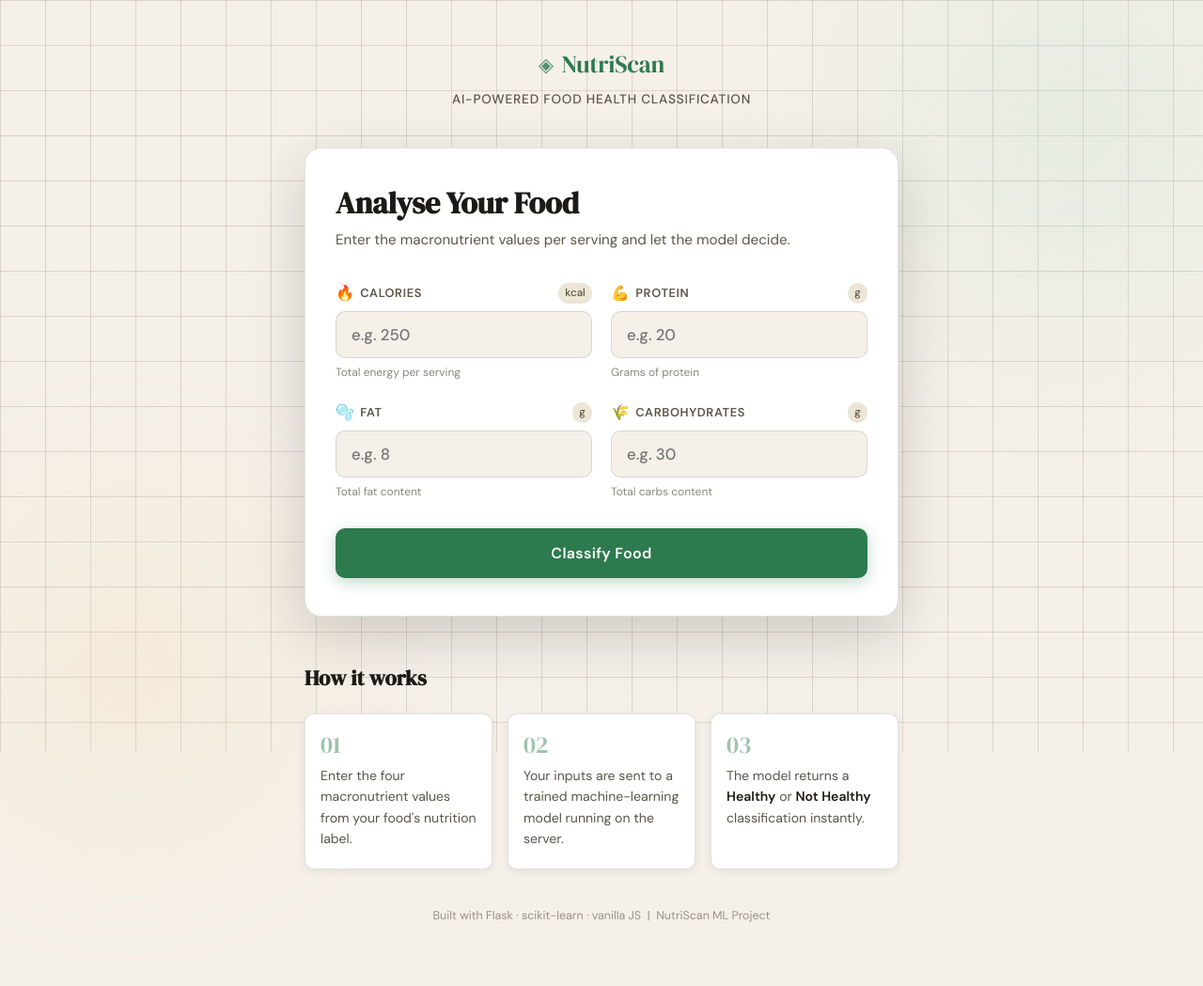
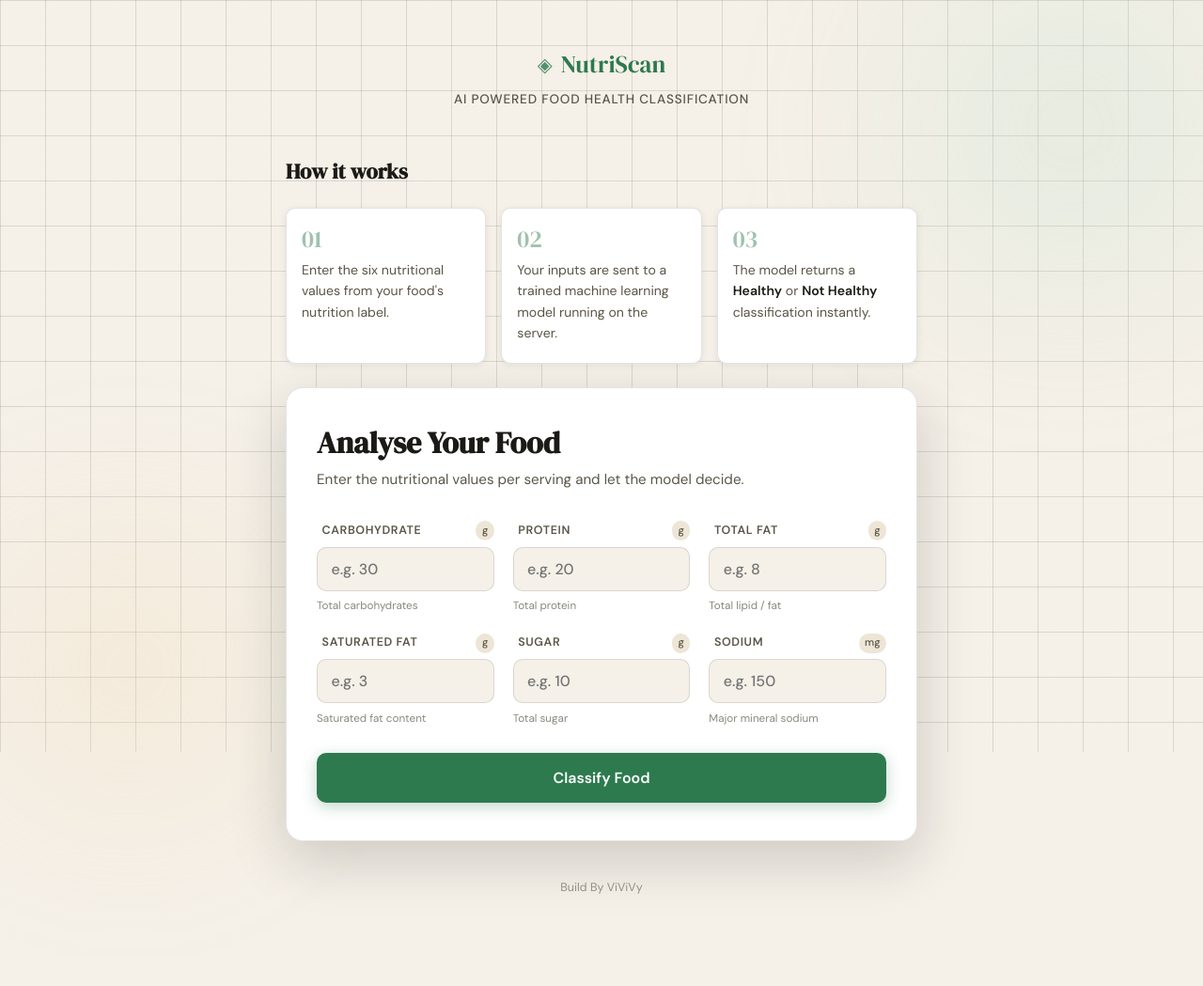
Before and after one commit to VincentiusRP/NutriScan, a Flask app: page / in a window 1280 px wide. Shown: the whole page at 94% size. After the commit the page ends 951 px from the top, so only its background shows below. Run offline with Flask 3, Linux system fonts and the light colour scheme; parts of the project's set-up code (start-up, migrations or seed data) failed here and were passed over.

Commit message:
update model v2

```diff
--- a/app.py
+++ b/app.py
@@ -1,22 +1,15 @@
 """
 food-classifier/app.py
-======================
-Flask backend — loads the trained ML model and exposes a
-/predict POST endpoint that the frontend calls via fetch().
-
-Run:  python app.py
-Then open: http://127.0.0.1:5000
 """
 
 import os
 import joblib
 import numpy as np
+import pandas as pd
 from flask import Flask, request, jsonify, render_template
 
-# ── App setup ──────────────────────────────────────────────────────────────
 app = Flask(__name__)
 
-# ── Load model at startup ──────────────────────────────────────────────────
 MODEL_PATH = os.path.join("model", "food_classifier_model.pkl")
 
 try:
@@ -25,19 +18,15 @@ try:
 except FileNotFoundError:
     raise FileNotFoundError(
         f"\n[ERROR] Model file not found at '{MODEL_PATH}'.\n"
-        "   Place your model at  food-classifier/model/food_classifier_model.pkl\n"
     )
 
-# No scaler used
 scaler = None
 
-# ── Label mapping ──────────────────────────────────────────────────────────
 LABEL_MAP = {
     0: "Not Healthy",
     1: "Healthy",
+    2: "Fair",
 }
-
-# ── Routes ─────────────────────────────────────────────────────────────────
 
 @app.route("/")
 def index():
@@ -49,7 +38,11 @@ def predict():
     try:
         data = request.get_json(force=True)
 
-        required_fields = ["calories", "protein", "fat", "carbs"]
+        required_fields = [
+            "carbohydrate", "protein", "fat_total",
+            "saturated_fat", "sugar", "sodium"
+        ]
+
         for field in required_fields:
             if field not in data:
                 return jsonify({"error": f"Missing field: '{field}'"}), 400
@@ -58,15 +51,29 @@ def predict():
             except (ValueError, TypeError):
                 return jsonify({"error": f"Field '{field}' must be a number"}), 400
 
-        calories = float(data["calories"])
-        protein  = float(data["protein"])
-        fat      = float(data["fat"])
-        carbs    = float(data["carbs"])
+        carbohydrate  = float(data["carbohydrate"])
+        protein       = float(data["protein"])
+        fat_total     = float(data["fat_total"])
+        saturated_fat = float(data["saturated_fat"])
+        sugar         = float(data["sugar"])
+        sodium        = float(data["sodium"])
 
-        if any(v < 0 for v in [calories, protein, fat, carbs]):
+        values = [carbohydrate, protein, fat_total, saturated_fat, sugar, sodium]
+        if any(v < 0 for v in values):
             return jsonify({"error": "All values must be non-negative"}), 400
 
-        features = np.array([[calories, protein, fat, carbs]])
+        features = pd.DataFrame([[carbohydrate, protein, fat_total, saturated_fat, sugar, sodium]],
+            columns=[
+                'Data.Carbohydrate',
+                'Data.Protein',
+                'Data.Fat.Total Lipid',
+                'Data.Fat.Saturated Fat',
+                'Data.Sugar Total',
+                'Data.Major Minerals.Sodium'
+            ])
+
+        if scaler is not None:
+            features = scaler.transform(features)
 
         raw_label = model.predict(features)[0]
 
--- a/requirements.txt
+++ b/requirements.txt
@@ -2,4 +2,4 @@ flask>=3.0.0
 joblib>=1.3.0
 numpy>=1.24.0
 scikit-learn>=1.3.0
-gunicorn==21.2.0
+web: gunicorn app:app
--- a/static/css/style.css
+++ b/static/css/style.css
@@ -17,10 +10,8 @@
   --green-glow:  #3CA066;
   --red:         #C0392B;
   --red-light:   #FCECEA;
-  --amber:       #D4820A;
   --border:      rgba(28, 26, 22, 0.12);
   --shadow-sm:   0 2px 8px rgba(28,26,22,.08);
-  --shadow-md:   0 8px 32px rgba(28,26,22,.12);
   --shadow-lg:   0 20px 60px rgba(28,26,22,.18);
   --radius:      18px;
   --radius-sm:   10px;
@@ -68,22 +58,19 @@ body {
   to   { transform: translate(30px, 20px) scale(1.08); }
 }
 
-/* ── Layout ───────────────────────────────────────────────────── */
 .wrapper {
   position: relative; z-index: 1;
-  max-width: 680px;
+  max-width: 720px;
   margin: 0 auto;
   padding: 3rem 1.5rem 4rem;
 }
 
-/* ── Header ───────────────────────────────────────────────────── */
 .site-header { text-align: center; margin-bottom: 2.5rem; }
 
 .logo {
   display: inline-flex; align-items: center; gap: .55rem;
   font-family: 'DM Serif Display', serif;
   font-size: 1.6rem; color: var(--green);
-  letter-spacing: -.01em;
 }
 .logo-icon { font-size: 1.3rem; opacity: .8; }
 
@@ -107,46 +93,46 @@ body {
 .card-header h1 {
   font-family: 'DM Serif Display', serif;
   font-size: 2rem; line-height: 1.15;
-  color: var(--ink);
 }
 .card-header p {
   margin-top: .5rem;
   color: var(--ink-muted); font-size: .95rem;
 }
 
-/* ── Form grid ────────────────────────────────────────────────── */
 .form-grid {
   display: grid;
-  grid-template-columns: 1fr 1fr;
+  grid-template-columns: repeat(3, 1fr);
+  justify-items: center;
   gap: 1.25rem;
   margin-bottom: 1.75rem;
 }
-@media (max-width: 520px) { .form-grid { grid-template-columns: 1fr; } }
+@media (max-width: 620px) { .form-grid { grid-template-columns: 1fr 1fr; } }
+@media (max-width: 420px) { .form-grid { grid-template-columns: 1fr; } }
 
 .input-group { display: flex; flex-direction: column; gap: .4rem; }
 
 label {
   display: flex; align-items: center; gap: .35rem;
-  font-size: .8rem; font-weight: 600;
+  font-size: .78rem; font-weight: 600;
   letter-spacing: .05em; text-transform: uppercase;
   color: var(--ink-muted);
 }
-.label-icon { font-size: 1rem; }
+.label-icon { font-size: .95rem; }
 .unit {
   margin-left: auto;
-  font-size: .72rem; font-weight: 500;
+  font-size: .7rem; font-weight: 500;
   background: var(--parchment);
   color: var(--ink-muted);
-  padding: .1rem .45rem;
+  padding: .1rem .4rem;
   border-radius: 20px;
   text-transform: none; letter-spacing: 0;
 }
 
 input[type="number"] {
   width: 100%;
-  padding: .8rem 1rem;
+  padding: .75rem .9rem;
   font-family: 'DM Sans', sans-serif;
-  font-size: 1.05rem; font-weight: 500;
+  font-size: 1rem; font-weight: 500;
   color: var(--ink);
   background: var(--cream);
   border: 1.5px solid var(--border);
@@ -163,16 +149,14 @@ input[type="number"]:focus {
 }
 input[type="number"].error-field { border-color: var(--red); }
 
-.input-hint { font-size: .75rem; color: var(--ink-muted); opacity: .7; }
+.input-hint { font-size: .73rem; color: var(--ink-muted); opacity: .7; }
 
-/* ── Button ───────────────────────────────────────────────────── */
 .btn-classify {
   width: 100%;
   display: flex; align-items: center; justify-content: center; gap: .6rem;
   padding: 1rem 2rem;
   font-family: 'DM Sans', sans-serif;
   font-size: 1rem; font-weight: 600;
-  letter-spacing: .02em;
   color: white;
   background: var(--green);
   border: none; border-radius: var(--radius-sm);
--- a/static/js/main.js
+++ b/static/js/main.js
@@ -1,13 +1,7 @@
 /**
  * NutriScan — main.js
- * =====================
- * Handles:
- *  1. Input validation
- *  2. POST request to /predict (no page reload)
- *  3. Dynamic display of result or error
  */
 
-// ── DOM references ──────────────────────────────────────────────
 const btn         = document.getElementById("classifyBtn");
 const btnText     = btn.querySelector(".btn-text");
 const spinner     = document.getElementById("spinner");
@@ -19,19 +13,25 @@ const resultBreak = document.getElementById("resultBreakdown");
 const errorBox    = document.getElementById("errorBox");
 const errorMsg    = document.getElementById("errorMessage");
 
-// ── Helpers ─────────────────────────────────────────────────────
+const FIELDS = [
+  { id: "carbohydrate",  label: "Carbohydrate",  unit: "g"  },
+  { id: "protein",       label: "Protein",        unit: "g"  },
+  { id: "fat_total",     label: "Total Fat",      unit: "g"  },
+  { id: "saturated_fat", label: "Saturated Fat",  unit: "g"  },
+  { id: "sugar",         label: "Sugar",          unit: "g"  },
+  { id: "sodium",        label: "Sodium",         unit: "mg" },
+];
 
 function showLoading(on) {
   btn.disabled = on;
-  btnText.textContent = on ? "Analysing…" : "Classify Food";
+  btnText.textContent = on ? "Analysing..." : "Classify Food";
   spinner.hidden = !on;
 }
 
 function hideAll() {
   resultBox.hidden = true;
   errorBox.hidden  = true;
-  // Remove state classes
-  resultBox.classList.remove("healthy", "not-healthy");
+  resultBox.classList.remove("healthy", "not-healthy", "fair");
 }
 
 function showError(message) {
@@ -41,92 +41,72 @@ function showError(message) {
 }
 
 function showResult(data, inputs) {
-  const isHealthy = data.prediction.toLowerCase() === "healthy";
+  const prediction = data.prediction.toLowerCase();
+  const isHealthy  = prediction === "healthy";
+  const isFair     = prediction === "fair";
 
-  // Icon + label
-  resultIcon.textContent  = isHealthy ? "✅" : "🚫";
+  resultIcon.textContent  = isHealthy ? "✅" : isFair ? "⚖️" : "🚫";
   resultLabel.textContent = data.prediction;
 
-  // Confidence (if returned by model)
-  if (data.confidence !== undefined) {
-    resultConf.textContent = `Model confidence: ${data.confidence}%`;
-  } else {
-    resultConf.textContent = "";
-  }
+  resultConf.textContent = data.confidence !== undefined
+    ? `Model confidence: ${data.confidence}%`
+    : "";
 
-  // Colour theme
-  resultBox.classList.add(isHealthy ? "healthy" : "not-healthy");
+  if (isHealthy)   resultBox.classList.add("healthy");
+  else if (isFair) resultBox.classList.add("fair");
+  else             resultBox.classList.add("not-healthy");
 
-  // Breakdown chips
-  resultBreak.innerHTML = [
-    { label: "🔥 Calories", value: `${inputs.calories} kcal` },
-    { label: "💪 Protein",  value: `${inputs.protein} g`    },
-    { label: "🫧 Fat",      value: `${inputs.fat} g`        },
-    { label: "🌾 Carbs",    value: `${inputs.carbs} g`      },
-  ].map(chip => `
+  const chips = [
+    { label: "Carbs",        value: `${inputs.carbohydrate} g`  },
+    { label: "Protein",      value: `${inputs.protein} g`       },
+    { label: "Total Fat",    value: `${inputs.fat_total} g`     },
+    { label: "Saturated Fat",value: `${inputs.saturated_fat} g` },
+    { label: "Sugar",        value: `${inputs.sugar} g`         },
+    { label: "Sodium",       value: `${inputs.sodium} mg`       },
+  ];
+
+  resultBreak.innerHTML = chips.map(c => `
     <div class="breakdown-chip">
-      <span class="chip-label">${chip.label}</span>
-      <span class="chip-value">${chip.value}</span>
+      <span class="chip-label">${c.label}</span>
+      <span class="chip-value">${c.value}</span>
     </div>
   `).join("");
 
   resultBox.hidden = false;
-  // Smooth scroll to result
   resultBox.scrollIntoView({ behavior: "smooth", block: "nearest" });
 }
 
-// ── Validate inputs ─────────────────────────────────────────────
-
 function validateInputs(inputs) {
   const errors = [];
-  const fields  = ["calories", "protein", "fat", "carbs"];
-  const labels  = ["Calories", "Protein", "Fat", "Carbohydrates"];
-
-  fields.forEach((f, i) => {
-    const el = document.getElementById(f === "protein" ? "protein" : f);
+  FIELDS.forEach(({ id, label }) => {
+    const el = document.getElementById(id);
     el.classList.remove("error-field");
-
-    const val = inputs[f];
+    const val = inputs[id];
     if (val === "" || val === null || val === undefined) {
-      errors.push(`${labels[i]} is required.`);
+      errors.push(`${label} is required.`);
       el.classList.add("error-field");
     } else if (isNaN(val) || Number(val) < 0) {
-      errors.push(`${labels[i]} must be a non-negative number.`);
+      errors.push(`${label} must be a non-negative number.`);
       el.classList.add("error-field");
     }
   });
   return errors;
 }
 
-// ── Main classify function ──────────────────────────────────────
-
 async function classify() {
   hideAll();
 
-  // Collect values
-  const inputs = {
-    calories: document.getElementById("calories").value,
-    protein:  document.getElementById("protein").value,
-    fat:      document.getElementById("fat").value,
-    carbs:    document.getElementById("carbs").value,
-  };
+  const inputs = {};
+  FIELDS.forEach(({ id }) => {
+    inputs[id] = document.getElementById(id).value;
+  });
 
-  // Client-side validation
   const errors = validateInputs(inputs);
-  if (errors.length > 0) {
-    showError(errors[0]);   // show first error only for clarity
-    return;
-  }
+  if (errors.length > 0) { showError(errors[0]); return; }
 
-  // Convert to numbers for the payload
-  const payload = {
-    calories: parseFloat(inputs.calories),
-    protein:  parseFloat(inputs.protein),
-    fat:      parseFloat(inputs.fat),
-    carbs:    parseFloat(inputs.carbs),
-  };
+  const payload = {};
+  FIELDS.forEach(({ id }) => { payload[id] = parseFloat(inputs[id]); });
 
-  // ── Fetch POST to Flask /predict ────────────────────────────
   showLoading(true);
 
   try {
@@ -138,37 +118,24 @@ async function classify() {
 
     const data = await response.json();
 
-    if (!response.ok) {
-      // Server returned 4xx / 5xx
-      showError(data.error || `Server error (${response.status}). Check your Flask console.`);
-      return;
-    }
-
-    if (data.error) {
-      showError(data.error);
-      return;
-    }
+    if (!response.ok) { showError(data.error || `Server error (${response.status}).`); return; }
+    if (data.error)   { showError(data.error); return; }
 
     showResult(data, payload);
 
   } catch (err) {
-    // Network error (Flask not running, CORS, etc.)
-    showError(
-      "Cannot reach the server. Is Flask running on http://127.0.0.1:5000 ?"
-    );
+    showError("Cannot reach the server. Is Flask running?");
     console.error("Fetch error:", err);
   } finally {
     showLoading(false);
   }
 }
 
-// ── Allow Enter key to submit ───────────────────────────────────
 document.addEventListener("keydown", (e) => {
   if (e.key === "Enter" && !btn.disabled) classify();
 });
 
-// Pastikan semua tersembunyi saat halaman pertama load
-["calories","protein","fat","carbs"].forEach(id => {
+FIELDS.forEach(({ id }) => {
   document.getElementById(id).addEventListener("input", () => {
     document.getElementById(id).classList.remove("error-field");
     errorBox.hidden = true;
--- a/templates/index.html
+++ b/templates/index.html
@@ -13,85 +13,103 @@
 </head>
 <body>
 
-  <!-- ── Background texture ─────────────────────────── -->
   <div class="bg-grid"></div>
   <div class="blob blob-1"></div>
   <div class="blob blob-2"></div>
 
-  <!-- ── Page wrapper ───────────────────────────────── -->
   <main class="wrapper">
 
-    <!-- Header -->
     <header class="site-header">
       <div class="logo">
         <span class="logo-icon">◈</span>
         <span class="logo-text">NutriScan</span>
       </div>
-      <p class="tagline">AI-powered food health classification</p>
+      <p class="tagline">AI powered food health classification</p>
     </header>
 
-    <!-- Card -->
+    <section class="how-it-works">
+      <h2>How it works</h2>
+      <div class="steps">
+        <div class="step">
+          <span class="step-num">01</span>
+          <p>Enter the six nutritional values from your food's nutrition label.</p>
+        </div>
+        <div class="step">
+          <span class="step-num">02</span>
+          <p>Your inputs are sent to a trained machine learning model running on the server.</p>
+        </div>
+        <div class="step">
+          <span class="step-num">03</span>
+          <p>The model returns a <strong>Healthy</strong> or <strong>Not Healthy</strong> classification instantly.</p>
+        </div>
+      </div>
+    </section>
+    <br>
     <section class="card">
 
       <div class="card-header">
         <h1>Analyse Your Food</h1>
-        <p>Enter the macronutrient values per serving and let the model decide.</p>
+        <p>Enter the nutritional values per serving and let the model decide.</p>
       </div>
 
-      <!-- Form -->
       <div class="form-grid" id="inputForm">
 
         <div class="input-group">
-          <label for="calories">
-            <span class="label-icon">🔥</span> Calories
-            <span class="unit">kcal</span>
+          <label for="carbohydrate">
+            <span class="label-icon"></span> Carbohydrate
+            <span class="unit">g</span>
           </label>
-          <input
-            type="number" id="calories" name="calories"
-            placeholder="e.g. 250" min="0" step="1"
-          />
-          <span class="input-hint">Total energy per serving</span>
+          <input type="number" id="carbohydrate" placeholder="e.g. 30" min="0" step="0.1" />
+          <span class="input-hint">Total carbohydrates</span>
         </div>
 
         <div class="input-group">
           <label for="protein">
-            <span class="label-icon">💪</span> Protein
+            <span class="label-icon"></span> Protein
             <span class="unit">g</span>
           </label>
-          <input
-            type="number" id="protein" name="protein"
-            placeholder="e.g. 20" min="0" step="0.1"
-          />
-          <span class="input-hint">Grams of protein</span>
+          <input type="number" id="protein" placeholder="e.g. 20" min="0" step="0.1" />
+          <span class="input-hint">Total protein</span>
         </div>
 
         <div class="input-group">
-          <label for="fat">
-            <span class="label-icon">🫧</span> Fat
+          <label for="fat_total">
+            <span class="label-icon"></span> Total Fat
             <span class="unit">g</span>
           </label>
-          <input
-            type="number" id="fat" name="fat"
-            placeholder="e.g. 8" min="0" step="0.1"
-          />
-          <span class="input-hint">Total fat content</span>
+          <input type="number" id="fat_total" placeholder="e.g. 8" min="0" step="0.1" />
+          <span class="input-hint">Total lipid / fat</span>
         </div>
 
         <div class="input-group">
-          <label for="carbs">
-            <span class="label-icon">🌾</span> Carbohydrates
+          <label for="saturated_fat">
+            <span class="label-icon"></span> Saturated Fat
             <span class="unit">g</span>
           </label>
-          <input
-            type="number" id="carbs" name="carbs"
-            placeholder="e.g. 30" min="0" step="0.1"
-          />
-          <span class="input-hint">Total carbs content</span>
+          <input type="number" id="saturated_fat" placeholder="e.g. 3" min="0" step="0.1" />
+          <span class="input-hint">Saturated fat content</span>
+        </div>
+
+        <div class="input-group">
+          <label for="sugar">
+            <span class="label-icon"></span> Sugar
+            <span class="unit">g</span>
+          </label>
+          <input type="number" id="sugar" placeholder="e.g. 10" min="0" step="0.1" />
+          <span class="input-hint">Total sugar</span>
+        </div>
+
+        <div class="input-group">
+          <label for="sodium">
+            <span class="label-icon"></span> Sodium
+            <span class="unit">mg</span>
+          </label>
+          <input type="number" id="sodium" placeholder="e.g. 150" min="0" step="0.1" />
+          <span class="input-hint">Major mineral sodium</span>
         </div>
 
       </div>
 
-      <!-- CTA Button -->
       <button class="btn-classify" id="classifyBtn" onclick="classify()">
         <span class="btn-text">Classify Food</span>
         <span class="btn-spinner" id="spinner" hidden>
@@ -101,7 +119,6 @@
         </span>
       </button>
 
-      <!-- Result box (hidden until prediction) -->
       <div class="result-box" id="resultBox" hidden>
         <div class="result-inner">
           <div class="result-icon" id="resultIcon"></div>
@@ -113,7 +130,6 @@
         <div class="result-breakdown" id="resultBreakdown"></div>
       </div>
 
-      <!-- Error box -->
       <div class="error-box" id="errorBox" hidden>
         <span class="error-icon">⚠</span>
         <span id="errorMessage"></span>
@@ -121,31 +137,11 @@
 
     </section>
 
-    <!-- How it works section -->
-    <section class="how-it-works">
-      <h2>How it works</h2>
-      <div class="steps">
-        <div class="step">
-          <span class="step-num">01</span>
-          <p>Enter the four macronutrient values from your food's nutrition label.</p>
-        </div>
-        <div class="step">
-          <span class="step-num">02</span>
-          <p>Your inputs are sent to a trained machine-learning model running on the server.</p>
-        </div>
-        <div class="step">
-          <span class="step-num">03</span>
-          <p>The model returns a <strong>Healthy</strong> or <strong>Not Healthy</strong> classification instantly.</p>
-        </div>
-      </div>
-    </section>
-
     <footer class="site-footer">
-      <p>Built with Flask · scikit-learn · vanilla JS &nbsp;|&nbsp; NutriScan ML Project</p>
+      <p>Build By ViViVy</p>
     </footer>
 
   </main>
-
   <script src="/static/js/main.js"></script>
 </body>
 </html>
```
Also changed, not shown: other parts of static/css/style.css (+20 -44 lines), 1 other file.
